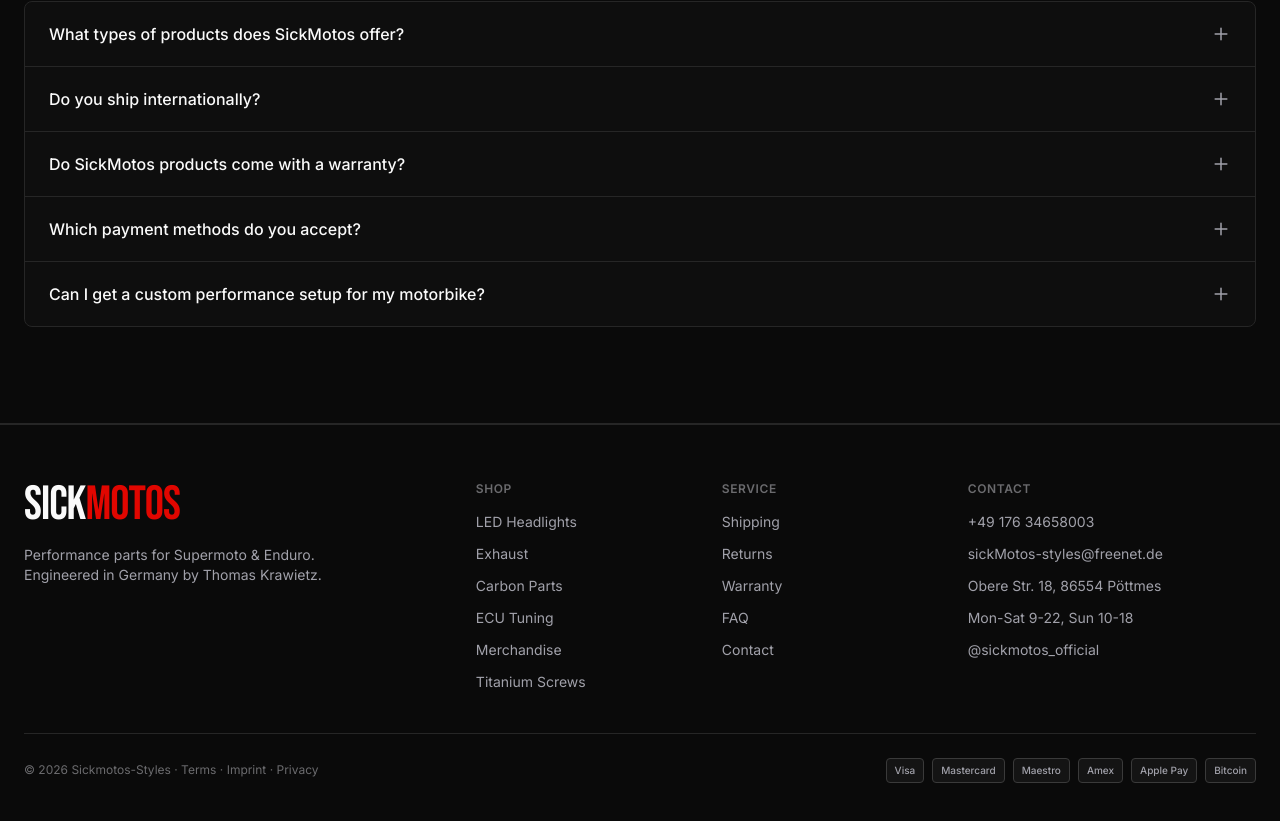
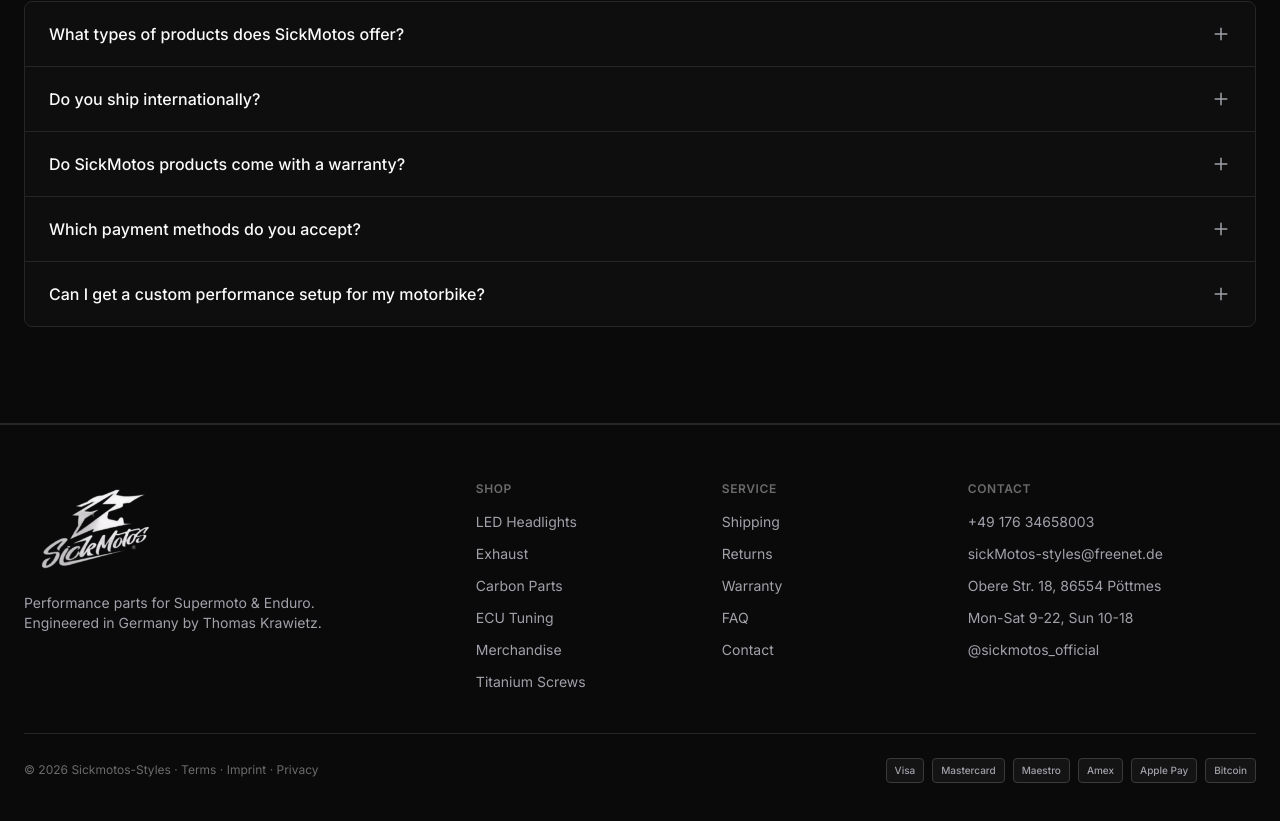
Before and after one commit to dura2507/sickmotos-shop, a Next.js app: page / in a window 1280 px wide. Shown: the part 7458-8279 px from the top of the page. Built offline with nearby package versions, Linux system fonts and the light colour scheme.

Commit message:
Footer logo: revert to image like header, larger height

```diff
--- a/src/app/_components/Footer.tsx
+++ b/src/app/_components/Footer.tsx
@@ -1,3 +1,5 @@
+import Image from "next/image";
+
 const cols = [
   {
     title: "Shop",
@@ -41,9 +43,15 @@
       <div className="mx-auto max-w-7xl px-6 py-14">
         <div className="grid gap-10 md:grid-cols-[2fr_1fr_1fr_1.4fr]">
           <div className="flex flex-col gap-4">
-            <span className="font-display text-4xl uppercase tracking-tight text-fg md:text-5xl">
-              Sick<span className="text-accent">Motos</span>
-            </span>
+            <Image
+              src="/logo-alt-2.png"
+              alt="SickMotos"
+              width={974}
+              height={626}
+              sizes="240px"
+              style={{ width: "auto", height: "96px" }}
+              className="self-start"
+            />
             <p className="max-w-xs text-sm text-fg-muted">
               Performance parts for Supermoto & Enduro. Engineered in Germany
               by Thomas Krawietz.
```
